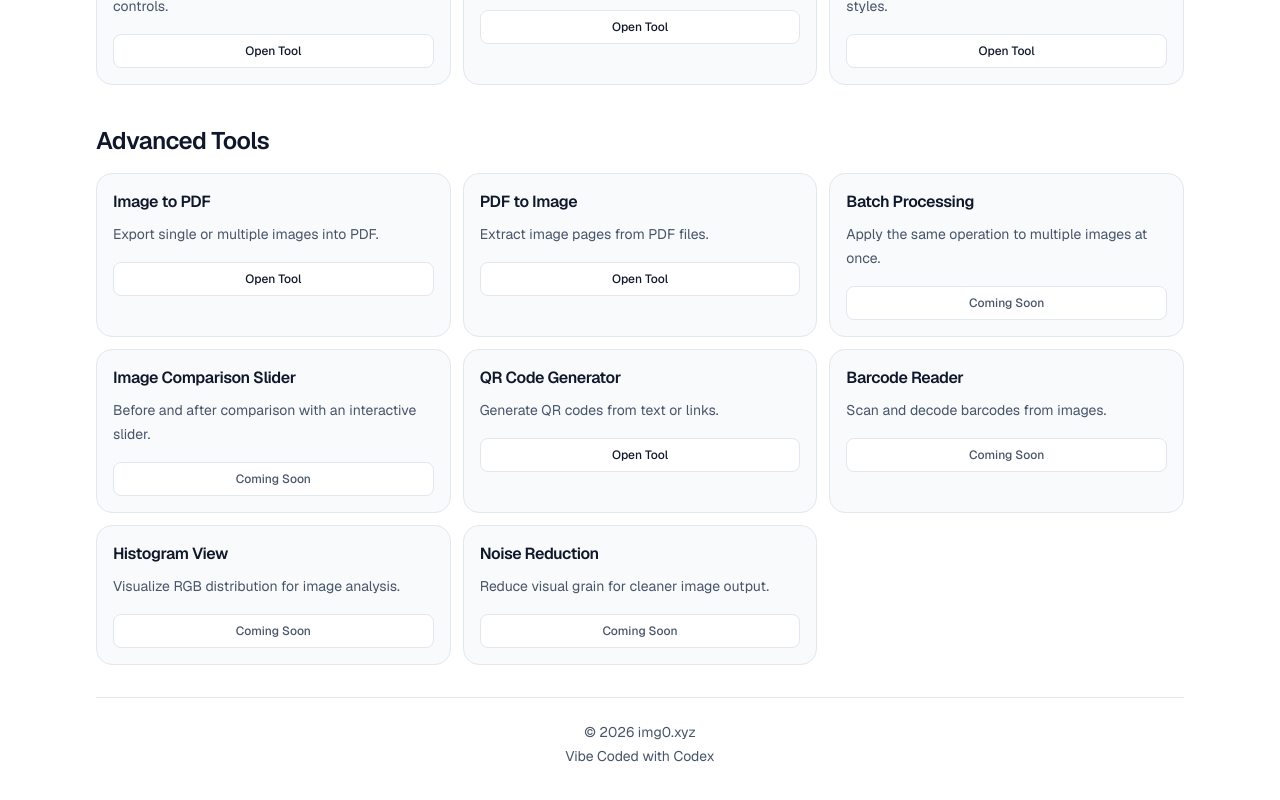
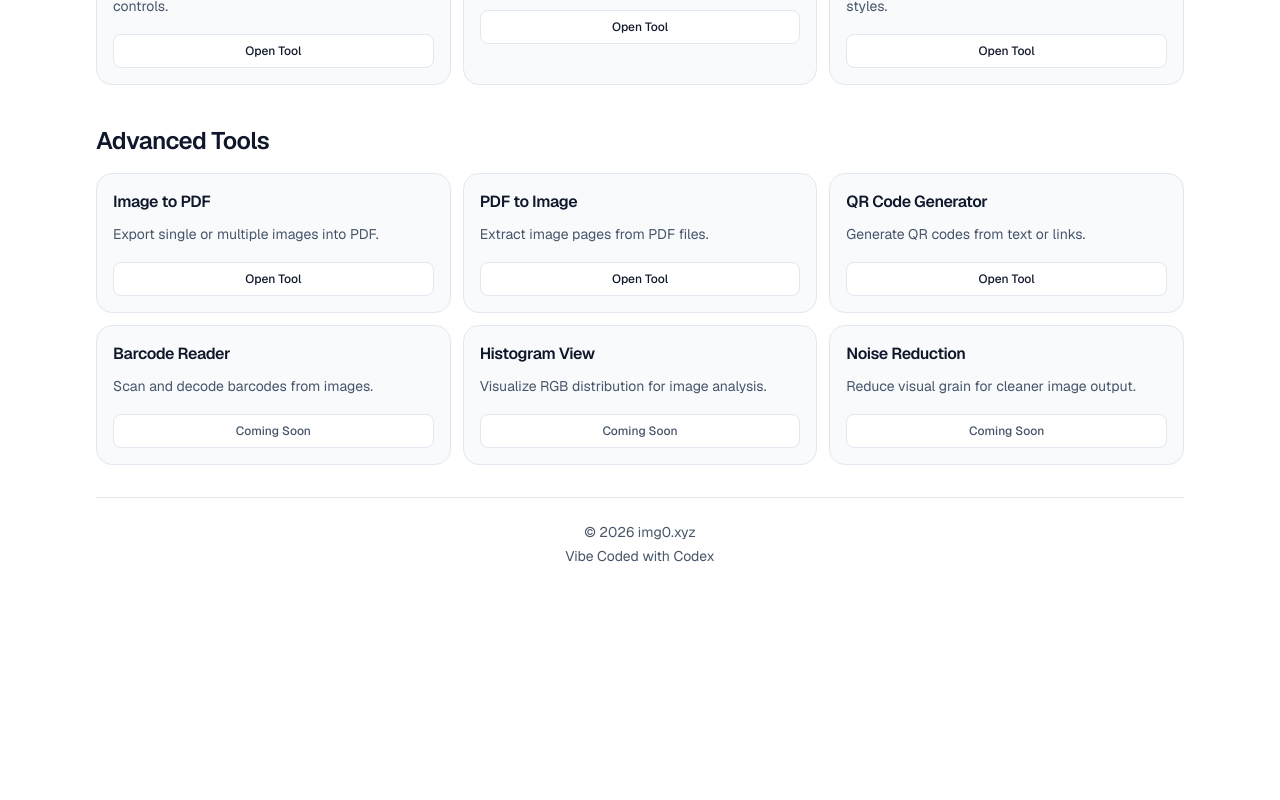
Before and after one commit to moayaan1911/img0, a Next.js app: page / in a window 1280 px wide. Shown: the part 2057-2857 px from the top of the page. After the commit the page ends 2679 px from the top, so only its background shows below. Built offline with nearby package versions, Linux system fonts and the light colour scheme.

Commit message:
Update advanced tool list

```diff
--- a/app/page.tsx
+++ b/app/page.tsx
@@ -171,14 +171,6 @@ const toolSections: ToolSection[] = [
         route: "/tools/pdf-to-image",
       },
       {
-        name: "Batch Processing",
-        description: "Apply the same operation to multiple images at once.",
-      },
-      {
-        name: "Image Comparison Slider",
-        description: "Before and after comparison with an interactive slider.",
-      },
-      {
         name: "QR Code Generator",
         description: "Generate QR codes from text or links.",
         route: "/tools/qr-code-generator",
```
Also changed, not shown: 1 other file (tests, documents, lock files or other folders).
